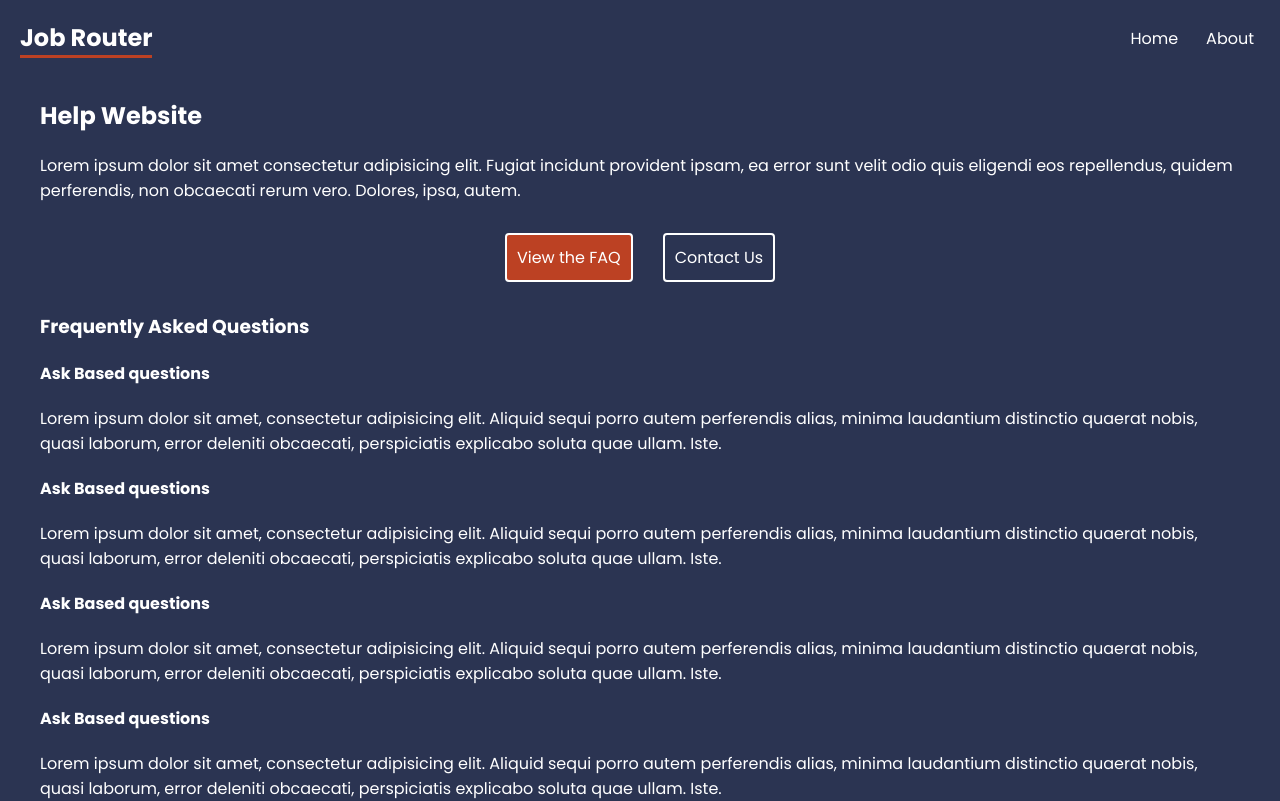
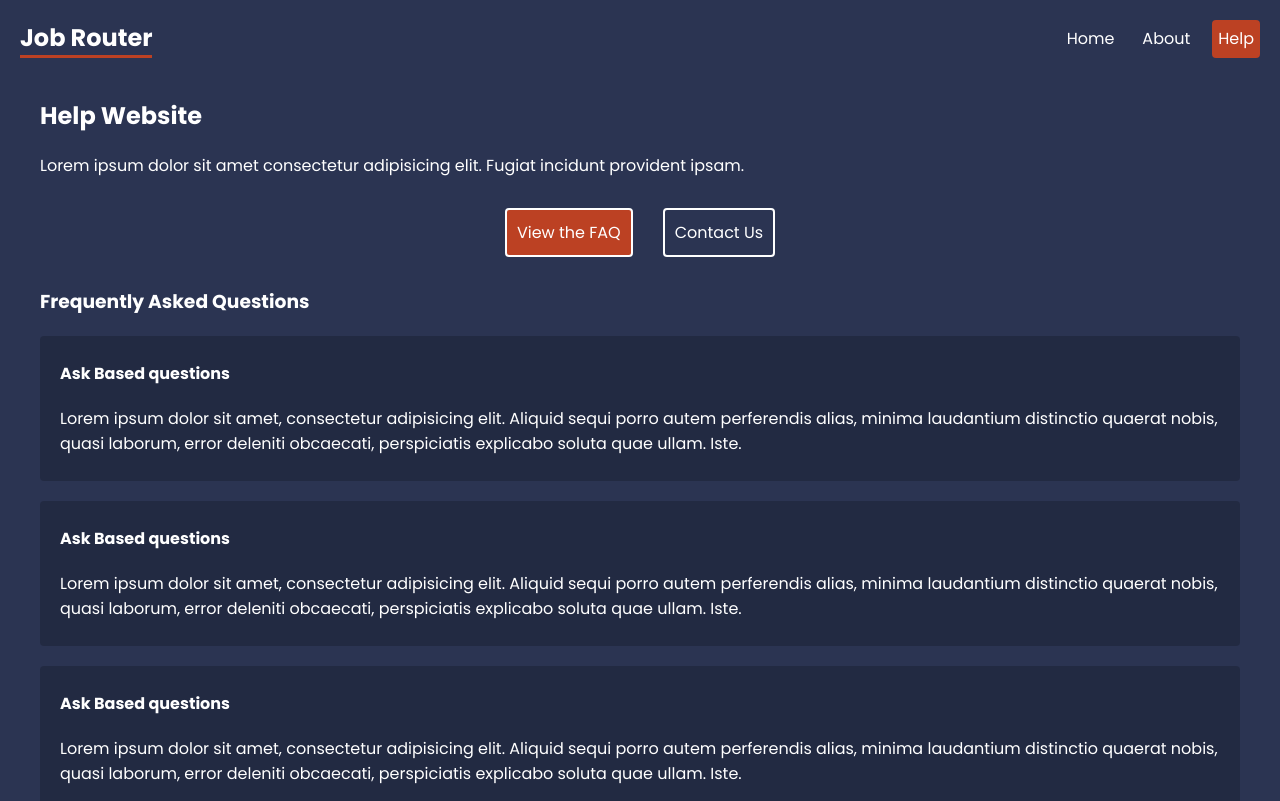
Before and after one commit to iBookdrupal/React-Router, a React (Create React App) app: page /help/faq in a window 1280 px wide. Shown: the top 801 px of the page. Built offline with nearby package versions, Linux system fonts and the light colour scheme.

Commit message:
modified: contact routes and elements

```diff
--- a/src/App.js
+++ b/src/App.js
@@ -3,12 +3,13 @@ import {createBrowserRouter, createRoutesFromElements, RouterProvider, Route} fr
 //pages
 import Home from './pages/Home'
 import About from './pages/About'
+import Contact from './pages/help/contact'
+import Faq from './pages/help/faq'
 
 //layout
 import RootLayout from './layout/RootLayout'
 import HelpLayout from './layout/HelpLayout'
-import Contact from './pages/help/contact'
-import Faq from './pages/help/faq'
+
 
 const router = createBrowserRouter(
   createRoutesFromElements(
--- a/src/index.css
+++ b/src/index.css
@@ -82,8 +82,35 @@ main {
   background:var(--primary);
 }
 /* faq */
+.faq .question {
+  background: rgba(0, 0, 0, 0.2);
+  padding: 5px 20px;
+  border-radius:4px;
+  margin: 20px 0;
+}
+
+/* contact form  */
+form {
+  margin-top: 30px;
+}
+
+form input, form label span, form textarea {
+  display: block;
+}
+
+form input, form textarea{
+  margin-bottom: 30px;
+  padding: 8px;
+  border-radius: 4px;
+  border: 0;
+  width: 300px;
+  color: var(--secondary);
+}
 
 
+form label span {
+  margin-bottom: 10px;
+}
 /* careers list */
 
 
--- a/src/layout/HelpLayout.js
+++ b/src/layout/HelpLayout.js
@@ -3,7 +3,7 @@ export default function HelpLayout(){
 	return(
 		<div className='help-layout'>
 			<h2>Help Website</h2>
-			<p>Lorem ipsum dolor sit amet consectetur adipisicing elit. Fugiat incidunt provident ipsam, ea error sunt velit odio quis eligendi eos repellendus, quidem perferendis, non obcaecati rerum vero. Dolores, ipsa, autem.</p>
+			<p>Lorem ipsum dolor sit amet consectetur adipisicing elit. Fugiat incidunt provident ipsam.</p>
 
 
 			<nav>
--- a/src/layout/RootLayout.js
+++ b/src/layout/RootLayout.js
@@ -7,6 +7,8 @@ export default function RootLayout(){
         <h1>Job Router</h1>
         <NavLink to='/'>Home</NavLink>
         <NavLink to='/about'>About</NavLink>
+
+        <NavLink to='/help'>Help</NavLink>
       </nav>
     </header>
 
--- a/src/pages/help/contact.js
+++ b/src/pages/help/contact.js
@@ -6,7 +6,7 @@ export default function Contact(){
 			<form>
 				<label htmlFor="email">
 					<span>Your Email</span>
-					<input type="email" name='email' required />
+					<input type="email" name='email' placeholder='yourname@email.com' required />
 
 				</label>
 
@@ -14,7 +14,7 @@ export default function Contact(){
 				<label htmlFor="message">
 					<span>Your Message</span>
 
-					<textarea name="message" id="" cols="30" rows="10"></textarea>
+					<textarea name="message" id="" cols="30" rows="10" placeholder='Your message'></textarea>
 
 				</label>
 
```
